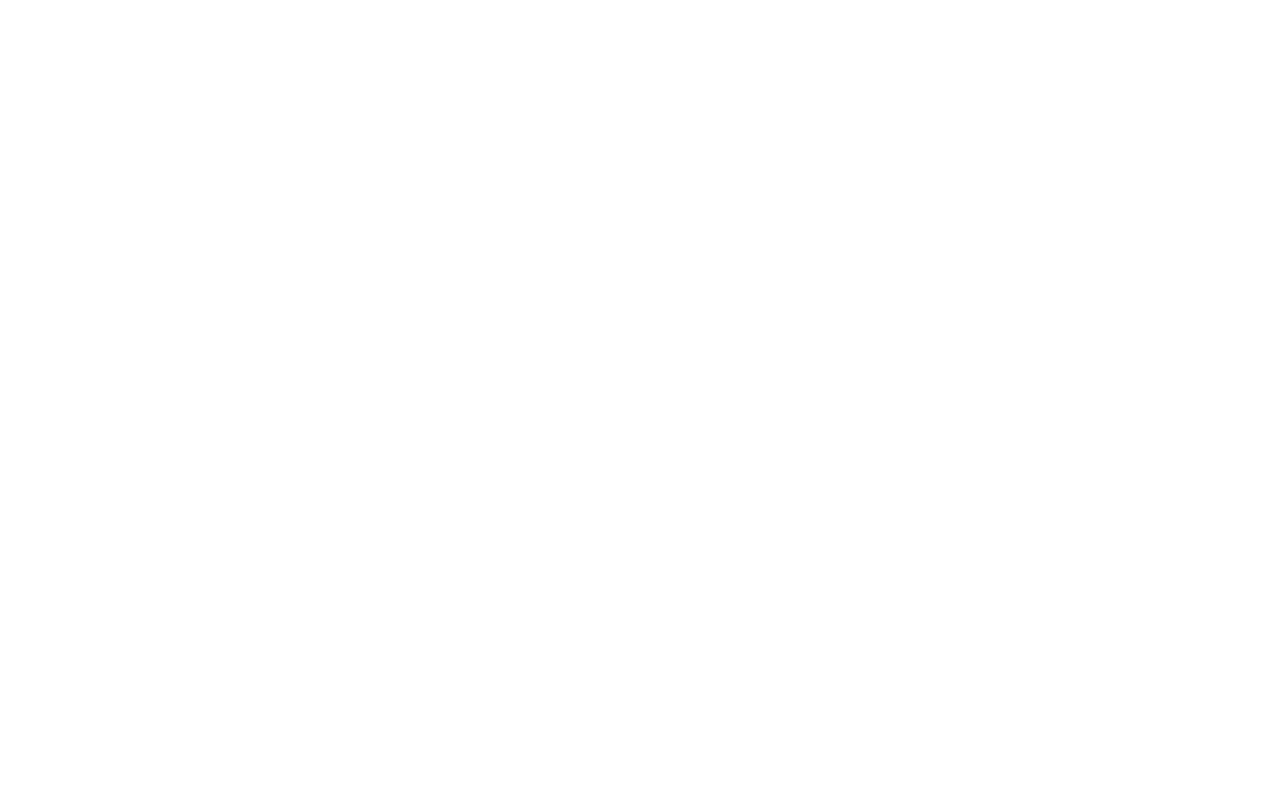
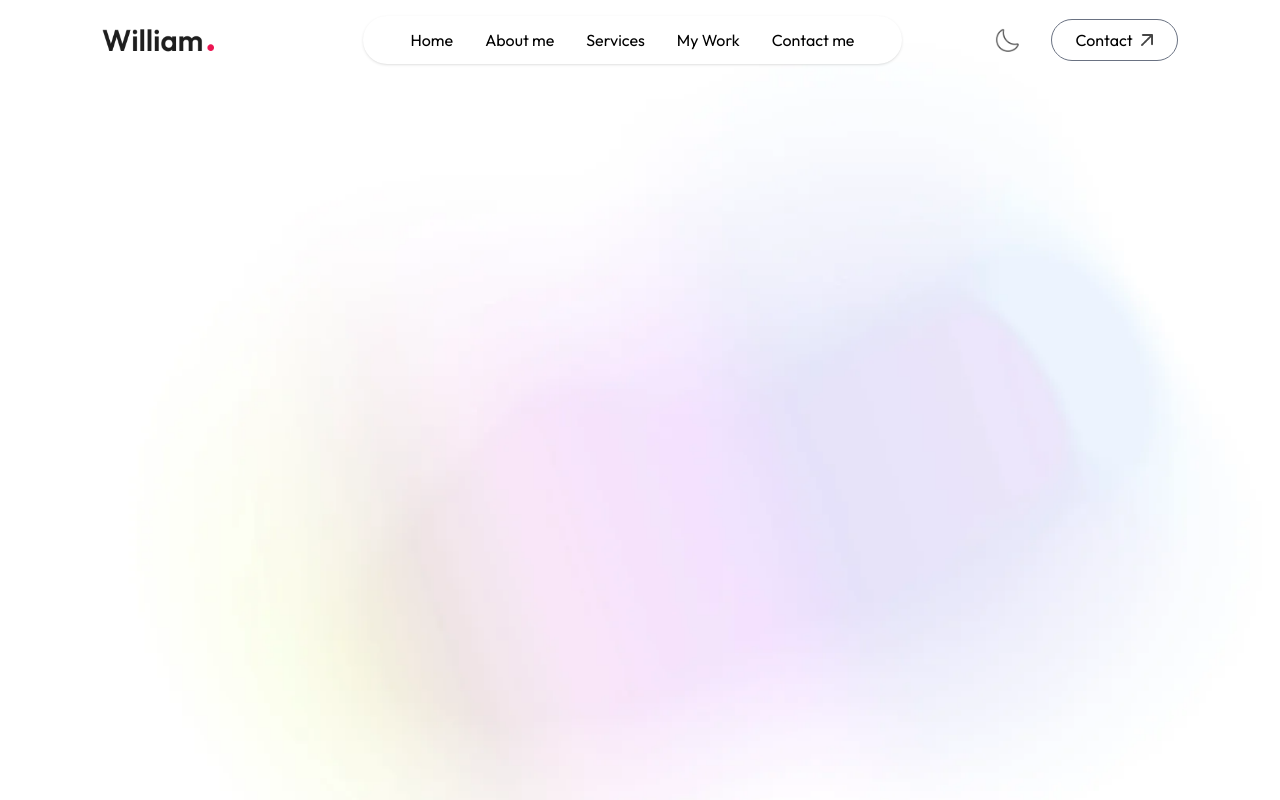
Before and after one commit to ouali99/portfolio, a Next.js app: page / in a window 1280 px wide. Built offline with nearby package versions, Linux system fonts and the light colour scheme; a web font is replaced by a local one.

Commit message:
create Navbar

```diff
--- /dev/null
+++ b/app/components/Navbar.jsx
@@ -0,0 +1,69 @@
+import { assets } from '@/assets/assets'
+import Image from 'next/image'
+import React, { useRef } from 'react'
+
+const Navbar = () => {
+    const sideMenuRef = useRef();
+    const openMenu = () => {
+        sideMenuRef.current.style.transform = 'translateX(-16rem)'
+    }
+    const closeMenu = () => {
+        sideMenuRef.current.style.transform = 'translateX(16rem)'
+    }
+
+  return (
+    <>
+    <div className="fixed top-0 right-0 w-11/12 -z-10 traslate-y-[-80%]">
+        <Image src={assets.header_bg_color} alt="" className="w-full" />
+    </div>
+
+    <nav className="w-full fixed px-5 lg:px-8 xl:px-[8%] py-4 flex items-center justify-between z-50">
+        <a href="#top">
+            <Image
+              src={assets.logo}
+              alt="Logo"
+              width={112}
+              height={40}
+              className="w-28 cursor-pointer mr-14"
+            />
+        </a>
+        <ul className="hidden md:flex items-center gap-6 lg:gap-8 rounded-full px-12 py-3 bg-white shadow-sm bg-opacity-50">
+            <li><a className="font-Ovo" href="#top">Home</a></li>
+            <li><a className="font-Ovo" href="#about">About me</a></li>
+            <li><a className="font-Ovo" href="#services">Services</a></li>
+            <li><a className="font-Ovo" href="#work">My Work</a></li>
+            <li><a className="font-Ovo" href="#contact">Contact me</a></li>
+        </ul>
+        <div className="flex items-center gap-4">
+            <button>
+                <Image src={assets.moon_icon} alt="" className="w-6"
+                />
+            </button>
+            <a href="#contact" className="hidden lg:flex items-center gap-2 px-6 py-2 border border-gray-500 rounded-full ml-4 font-Ovo">
+              Contact
+              <Image src={assets.arrow_icon} alt="" className="w-3"
+              />
+            </a>
+            <button className="block md:hidden ml-3" onClick={openMenu}>
+                <Image src={assets.menu_black} alt="" className="w-6"
+                />
+            </button>
+        </div>
+
+        {/**------------------- Mobile Menu------------------*/  }
+        <ul ref={sideMenuRef} className= "flex md:hidden flex-col gap-4 py-20 px-10 fixed -right-64 top-0 bottom-0 w-64 z-50 h-screen bg-rose-50 transition duration-500">
+            <div className="absolute right-6 top-6" onClick={closeMenu}>
+                <Image src={assets.close_black} alt="" className="w-5 cursor-pointer"/>
+            </div>
+            <li><a className="font-Ovo" onClick={closeMenu} href="#top">Home</a></li>
+            <li><a className="font-Ovo" onClick={closeMenu} href="#about">About me</a></li>
+            <li><a className="font-Ovo" onClick={closeMenu} href="#services">Services</a></li>
+            <li><a className="font-Ovo" onClick={closeMenu} href="#work">My Work</a></li>
+            <li><a className="font-Ovo" onClick={closeMenu} href="#contact">Contact me</a></li>
+        </ul>
+    </nav>
+    </>
+  )
+}
+
+export default Navbar
--- a/app/globals.css
+++ b/app/globals.css
@@ -1,4 +1,4 @@
-@tailwinfd base;
+@import "tailwindcss";
 @tailwind utilities;
 
 *{
--- a/app/page.js
+++ b/app/page.js
@@ -1,6 +1,10 @@
+"use client";
+import Navbar from "./components/Navbar";
 
 export default function Home() {
   return (
-    <></>
+    <>
+      <Navbar />
+    </>
   );
 }
--- /dev/null
+++ b/tailwind.config.mjs
@@ -0,0 +1,24 @@
+/* eslint-disable import/no-anonymous-default-export */
+/** @type {import('tailwindcss').Config} */
+export default {
+    content: [
+        "./app/**/*.{js,ts,jsx,tsx,mdx}",
+        "./pages/**/*.{js,ts,jsx,tsx,mdx}",
+        "./components/**/*.{js,ts,jsx,tsx,mdx}",
+        "./src/**/*.{js,ts,jsx,tsx,mdx}",
+    ],
+    theme: {
+        extend: {
+            colors: {
+                lightHover: '#fcf4ff',
+                darkHover : '#2a004a',
+                darkTheme: '#11001F',
+            },
+            fontFamily: {
+                outfit: ['Outfit', 'sans-serif'],
+                ovo: ['Ovo', 'serif'],
+            },
+        },
+    },
+    plugins: [],
+};
```
Also changed, not shown: package.json (+8 -5 lines), 1 other file (tests, documents, lock files or other folders).
